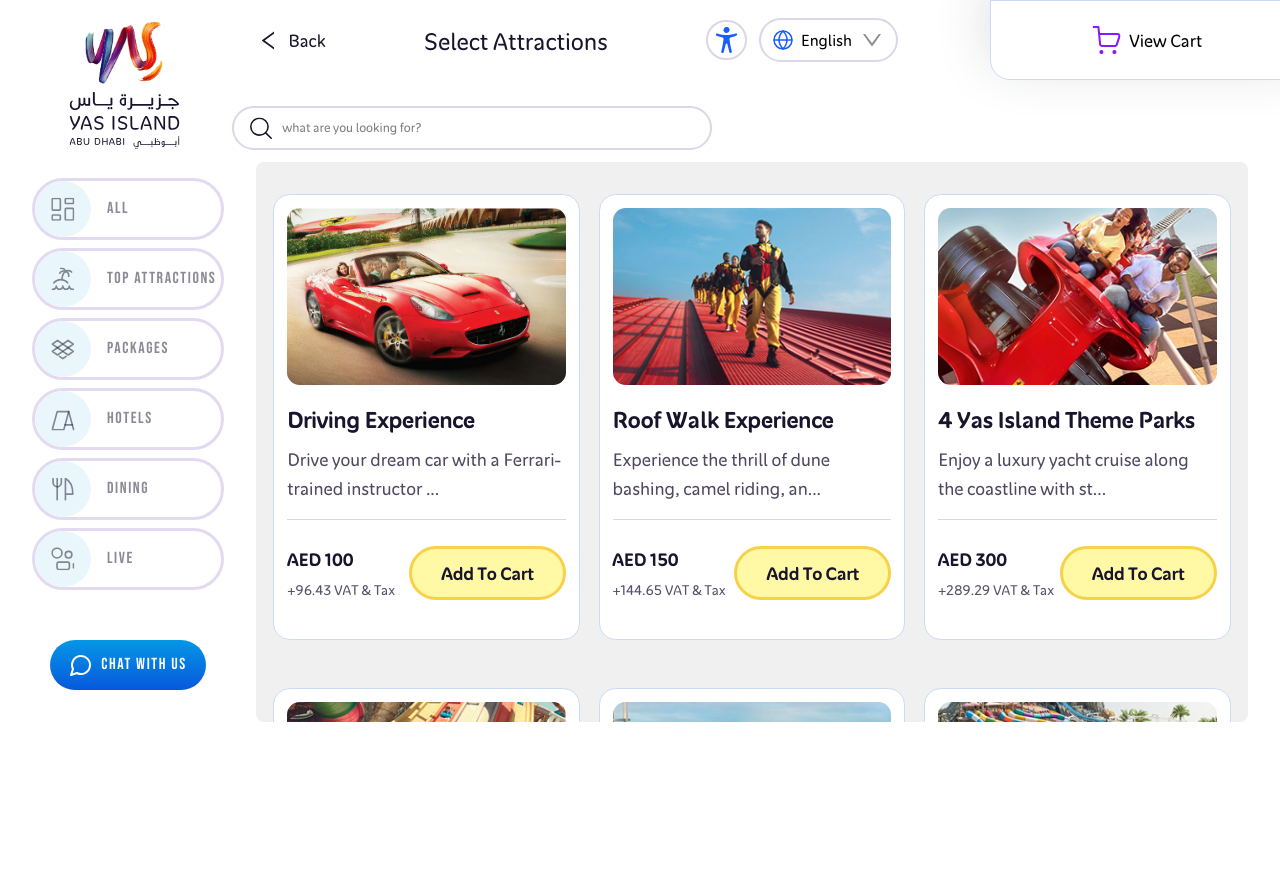
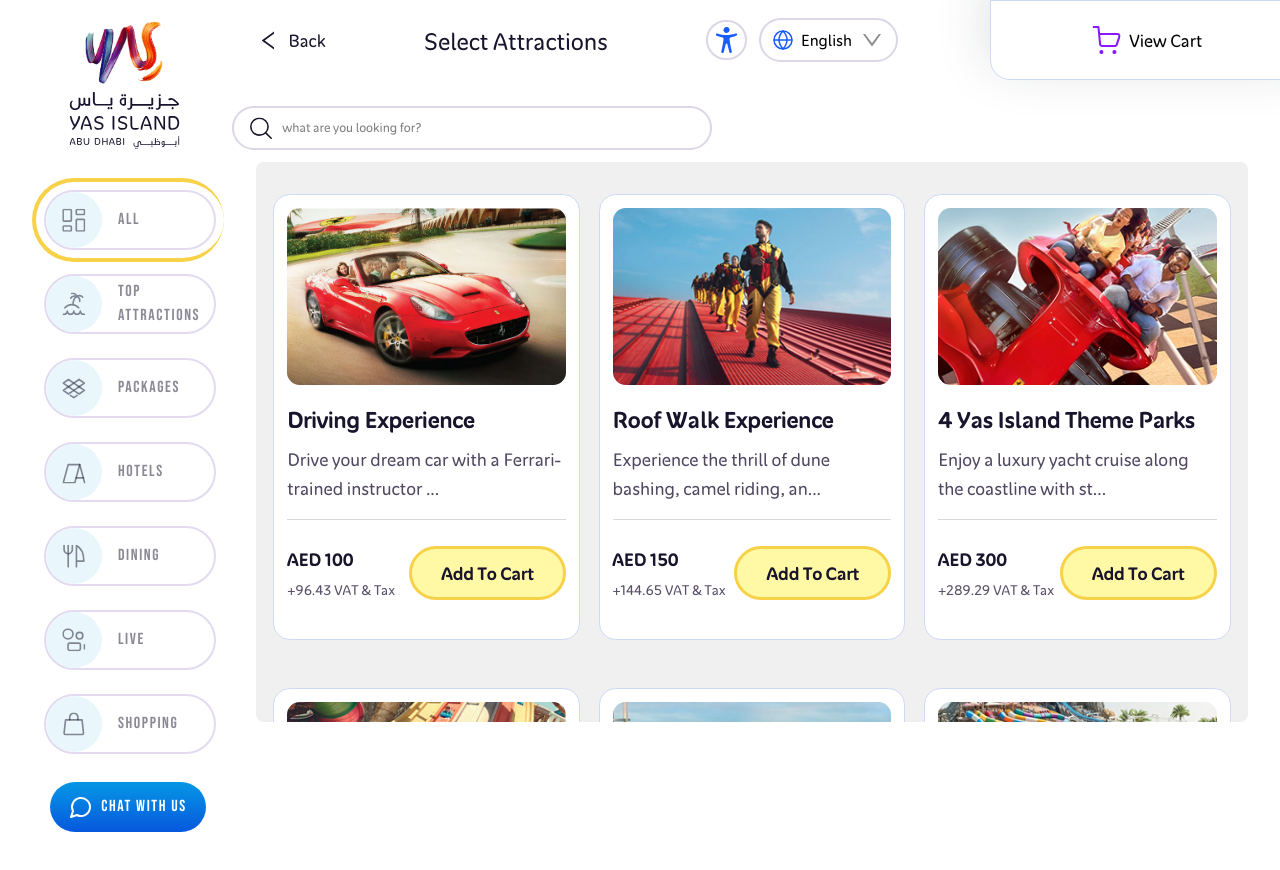
Before and after one commit to marketLube/yas, a React (Vite) app: page /product in a window 1280 px wide. Shown: the top 870 px of the page. Before the commit the page ends 800 px from the top, so only its background shows below. Built offline with nearby package versions, Linux system fonts and the light colour scheme; a web font is replaced by a local one.

Commit message:
Refactor SideBar component to utilize state for active item management; streamline item rendering with a map function; enhance styles for sidebar items and hover effects; adjust layout and border styles for improved visual consistency.

```diff
--- a/Sass/layout/_navbar.scss
+++ b/Sass/layout/_navbar.scss
@@ -14,21 +14,19 @@
     display: flex;
     flex-direction: column;
     justify-content: flex-start;
-    gap: 0.5rem; // Reduced gap slightly
-
-    & a {
-      padding: 0; // Remove padding from a tag
-      border: none; // Remove red border
+    gap: 0rem;
+    border- & a {
+      padding: 0;
+      border: none;
       display: flex;
       align-items: center;
       justify-content: left;
       height: fit-content;
       border-radius: 3rem;
-      text-decoration: none; // Remove default underline
+      text-decoration: none;
     }
 
     &-item {
-      // Base styles handled below
     }
   }
 
@@ -37,46 +35,44 @@
     display: flex;
     padding: 1rem 0;
     align-items: center;
-    justify-content: center; // Center the chat button
+    justify-content: center;
 
     .chat-button {
-        // Add specific styles for the chat button if needed
       border-radius: 2rem;
       padding: 0.8rem 1.5rem;
       font-size: 1rem;
-        // Add other button styles as needed
     }
   }
 }
 
 .side-bar-list-item {
   position: relative;
-  border: 3.801px solid #E3DAF2;
+  border: 2px solid #e3daf2;
   border-radius: 2rem;
-  height: fit-content; /* Keep height as fit-content */
+  height: fit-content;
   width: 100%;
   display: flex;
   align-items: center;
-  padding: 0rem ; // Adjust padding for icon and text
-  color: $color-text-light-gray; // Default text color
+  padding: 0rem;
+  color: $color-text-light-gray;
   background: white;
   transition: all 0.3s ease;
-  cursor: pointer; // Indicate interactivity
-  overflow: hidden; // Hide overflow from pseudo-element initially
+  cursor: pointer;
+  overflow: hidden;
 
   .item-icon {
-    width: 3.5rem; // Icon size
+    width: 3.5rem;
     height: 3.5rem;
-    border-radius: 50%; // Circular background
+    border-radius: 50%;
     display: flex;
     align-items: center;
     justify-content: center;
-    margin-right: 1rem; // Space between icon and text
-    background-color: #E9F7FD; // Default icon background color
+    margin-right: 1rem;
+    background-color: #e9f7fd;
     transition: all 0.3s ease;
 
     img {
-        width: 1.5rem; // Image size inside icon container
+      width: 1.5rem;
       height: 1.5rem;
     }
   }
@@ -87,42 +83,8 @@
     transition: all 0.3s ease;
   }
 
-  // Active/Selected state
-  &.active,
-  &.selected {
-    border-color: transparent; // Hide default border when active
-    color: brown; // Active text color (adjust as needed)
-    font-weight: bold;
-    // Add a slight padding/margin adjustment to make space for the yellow line
-    padding-right: 1.5rem; // Add some padding on the right
-    padding-bottom: 1.2rem; // Add some padding on the bottom
-
-    .item-icon {
-      background: #E9F7FD; // Gradient background for active icon
-      box-shadow: 0 0 12px rgba(0, 195, 255, 0.4); // Glowing effect around active icon
-    }
-
-    // Yellow curved border effect
-    &::after {
-        content: "";
-        position: absolute;
-        bottom: -4px; // Position slightly outside the item
-        right: -4px; // Position slightly outside the item
-        width: calc(100% + 8px); // Make it slightly wider than the item
-        height: calc(100% + 8px); // Make it slightly taller than the item
-        border: 4px solid yellow; // Yellow border
-        border-radius: 2.5rem; // Match the item's border-radius with slight adjustment
-        border-top-color: transparent; // Hide top border
-        border-left-color: transparent; // Hide left border
-        z-index: -1; // Place behind the item content
-        transition: all 0.3s ease; // Add transition
-    }
-  }
-
-  // Styles for hover effect (optional)
   &:hover:not(.active):not(.selected) {
-
-    border: 3.801px solid #80BFE4;
+    border: 2px solid #80bfe4;
 
     box-shadow: 0px 0.901px 7.206px var(--Number, 6px) #e9ebef;
     .item-icon {
@@ -131,3 +93,19 @@
     }
   }
 }
+
+.side-bar-list-item-container {
+  padding: 0.5rem;
+  border-top: 4px solid #ffffff;
+  border-right: none;
+  border-bottom: 4px solid #ffffff;
+  border-left: 4px solid #ffffff;
+  border-radius: 126.103px;
+  &.active {
+    border-top: 4px solid #f7d148;
+    border-right: none;
+    border-bottom: 4px solid #f7d148;
+    border-left: 4px solid #f7d148;
+    border-radius: 126.103px;
+  }
+}
--- a/src/layouts/SideBar/SideBar.jsx
+++ b/src/layouts/SideBar/SideBar.jsx
@@ -1,87 +1,60 @@
-import React from "react";
+import React, { useState } from "react";
 import { NavLink } from "react-router-dom";
 import Logo from "../../components/Logo/Logo";
 import ChatWithUsButton from "../../components/buttons/ChatWithUsButton";
-import dash from "../../assets/icons/dash.svg"
-import beach from "../../assets/icons/beach.svg"
-import dropbox from "../../assets/icons/dropbox.svg"
-import house from "../../assets/icons/house.svg"
-import chef from "../../assets/icons/chef.svg"
-import camera from "../../assets/icons/cam.svg"
-import shop from "../../assets/icons/shop.svg"
-
-
-
-
+import dash from "../../assets/icons/dash.svg";
+import beach from "../../assets/icons/beach.svg";
+import dropbox from "../../assets/icons/dropbox.svg";
+import house from "../../assets/icons/house.svg";
+import chef from "../../assets/icons/chef.svg";
+import camera from "../../assets/icons/cam.svg";
+import shop from "../../assets/icons/shop.svg";
 
 export default function SideBar() {
+  const [activeItem, setActiveItem] = useState("All");
+
+  const handleClick = (item) => {
+    setActiveItem(item);
+  };
+
+  // Define the sidebar items
+  const sideBarItems = [
+    { name: "All", icon: dash },
+    { name: "Top Attractions", icon: beach },
+    { name: "Packages", icon: dropbox },
+    { name: "Hotels", icon: house },
+    { name: "Dining", icon: chef },
+    { name: "Live", icon: camera },
+    { name: "Shopping", icon: shop },
+  ];
+
   return (
     <nav className="side-bar normal-title-txt">
       {/* <Logo /> */}
       <ul className="side-bar-list">
-        <NavLink to="/product">
-          <li className="side-bar-list-item">
-            <div className="item-icon">
-              {/* Add your icon img tag here */}
-              <img src={dash} alt="All" />
-            </div>
-            <div className="item-text">All</div>
-          </li>
-        </NavLink>
-        <NavLink to="/product">
-          <li className="side-bar-list-item">
-             <div className="item-icon">
-              {/* Add your icon img tag here */}
-              <img src={beach} alt="Top Attractions" />
-            </div>
-            <div className="item-text">Top Attractions</div>
-          </li>
-        </NavLink>
-        <NavLink to="/product">
-          <li className="side-bar-list-item">
-             <div className="item-icon">
-              {/* Add your icon img tag here */}
-              <img src={dropbox} alt="Packages" />
-            </div>
-            <div className="item-text">Packages</div>
-          </li>
-        </NavLink>
-        <NavLink to="/product">
-          <li className="side-bar-list-item">
-             <div className="item-icon">
-              {/* Add your icon img tag here */}
-              <img src={house} alt="Hotels" />
-            </div>
-            <div className="item-text">Hotels</div>
-          </li>
-        </NavLink>
-        <NavLink to="/product">
-          <li className="side-bar-list-item">
-             <div className="item-icon">
-              {/* Add your icon img tag here */}
-              <img src={chef} alt="Dining" />
-            </div>
-            <div className="item-text">Dining</div>
-          </li>
-        </NavLink>
-        <NavLink to="/product">
-          <li className="side-bar-list-item">
-             <div className="item-icon">
-              {/* Add your icon img tag here */}
-              <img src={camera} alt="Live" />
-            </div>
-            <div className="item-text">Live</div>
-          </li>
-        </NavLink>
-        {/* <NavLink to="/product">
-          <li className="side-bar-list-item">
-             <div className="item-icon">
-
-              <img src={shop} alt="Shopping" />
-            </div>
-            <div className="item-text">Shopping</div>
-          </li>
-        </NavLink> */}
+        {sideBarItems.map((item) => (
+          <div
+            className={`side-bar-list-item-container ${
+              activeItem === item.name ? "active" : ""
+            }`}
+            onClick={() => handleClick(item.name)}
+          >
+            <li
+              key={item.name}
+              className="side-bar-list-item "
+              onClick={() => handleClick(item.name)}
+            >
+              <div className="item-icon">
+                <img src={item.icon} alt={item.name} />
+              </div>
+              <div className="item-text">
+                {item.name.split(" ").map((word, index) => (
+                  <div key={index}>{word}</div>
+                ))}
+              </div>
+            </li>
+          </div>
+        ))}
       </ul>
       <div className="side-bar-bottom">
         <ChatWithUsButton />
--- a/styles/styles.css
+++ b/styles/styles.css
@@ -56,9 +56,9 @@
   display: flex;
   flex-direction: column;
   justify-content: flex-start;
-  gap: 0.5rem;
-}
-.side-bar-list a {
+  gap: 0rem;
+}
+border- .side-bar-list a {
   padding: 0;
   border: none;
   display: flex;
@@ -83,9 +83,9 @@
 
 .side-bar-list-item {
   position: relative;
-  border: 3.801px solid #E3DAF2;
+  border: 2px solid #e3daf2;
   border-radius: 2rem;
-  height: fit-content; /* Keep height as fit-content */
+  height: fit-content;
   width: 100%;
   display: flex;
   align-items: center;
@@ -104,7 +104,7 @@
   align-items: center;
   justify-content: center;
   margin-right: 1rem;
-  background-color: #E9F7FD;
+  background-color: #e9f7fd;
   transition: all 0.3s ease;
 }
 .side-bar-list-item .item-icon img {
@@ -116,35 +116,26 @@
   font-size: 1rem;
   transition: all 0.3s ease;
 }
-.side-bar-list-item.active, .side-bar-list-item.selected {
-  border-color: transparent;
-  color: brown;
-  font-weight: bold;
-  padding-right: 1.5rem;
-  padding-bottom: 1.2rem;
-}
-.side-bar-list-item.active .item-icon, .side-bar-list-item.selected .item-icon {
-  background: #E9F7FD;
-  box-shadow: 0 0 12px rgba(0, 195, 255, 0.4);
-}
-.side-bar-list-item.active::after, .side-bar-list-item.selected::after {
-  content: "";
-  position: absolute;
-  bottom: -4px;
-  right: -4px;
-  width: calc(100% + 8px);
-  height: calc(100% + 8px);
-  border: 4px solid yellow;
-  border-radius: 2.5rem;
-  border-top-color: transparent;
-  border-left-color: transparent;
-  z-index: -1;
-  transition: all 0.3s ease;
-}
 .side-bar-list-item:hover:not(.active):not(.selected) {
-  border: 3.801px solid #80BFE4;
+  border: 2px solid #80bfe4;
   box-shadow: 0px 0.901px 7.206px var(--Number, 6px) #e9ebef;
 }
+.side-bar-list-item-container {
+  padding: 0.5rem;
+  border-top: 4px solid #ffffff;
+  border-right: none;
+  border-bottom: 4px solid #ffffff;
+  border-left: 4px solid #ffffff;
+  border-radius: 126.103px;
+}
+.side-bar-list-item-container.active {
+  border-top: 4px solid #f7d148;
+  border-right: none;
+  border-bottom: 4px solid #f7d148;
+  border-left: 4px solid #f7d148;
+  border-radius: 126.103px;
+}
+
 .btn {
   border: none;
   cursor: pointer;
```
Lines whose indentation alone changed are shown as unchanged.
